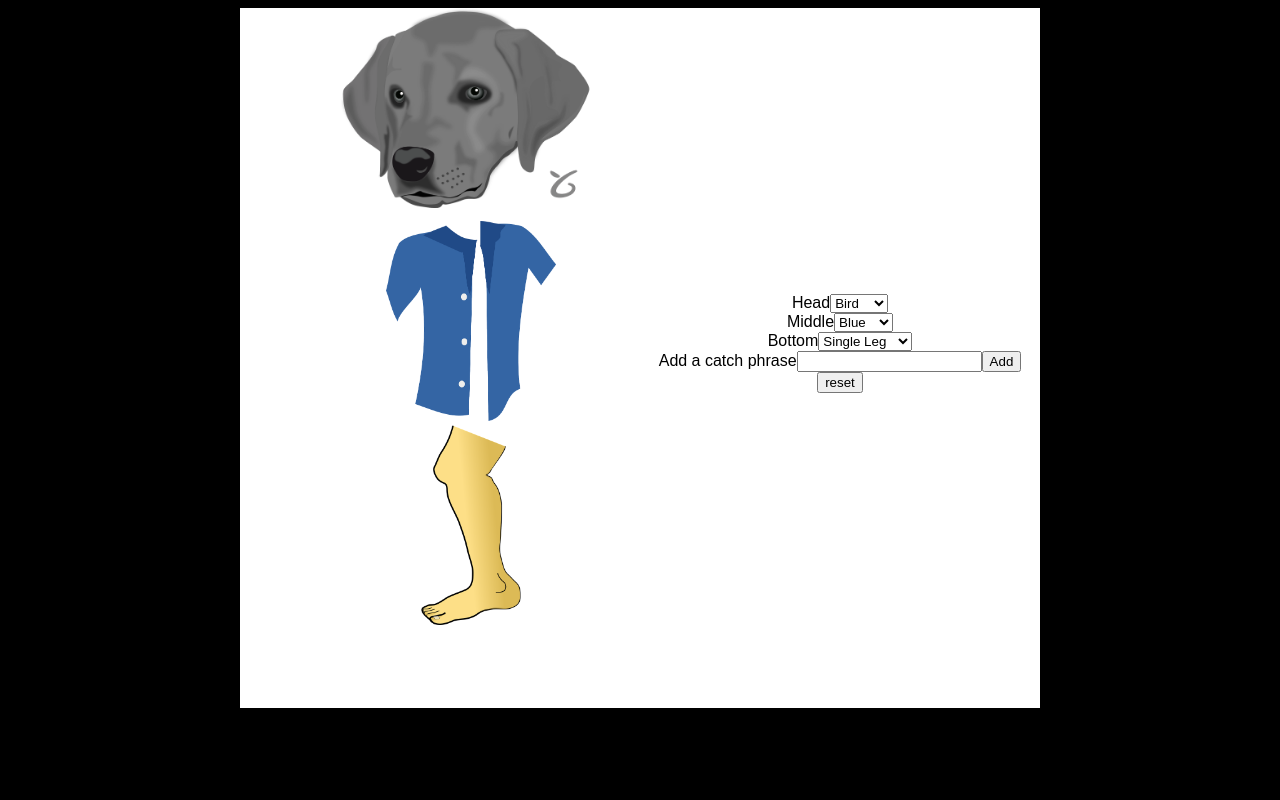
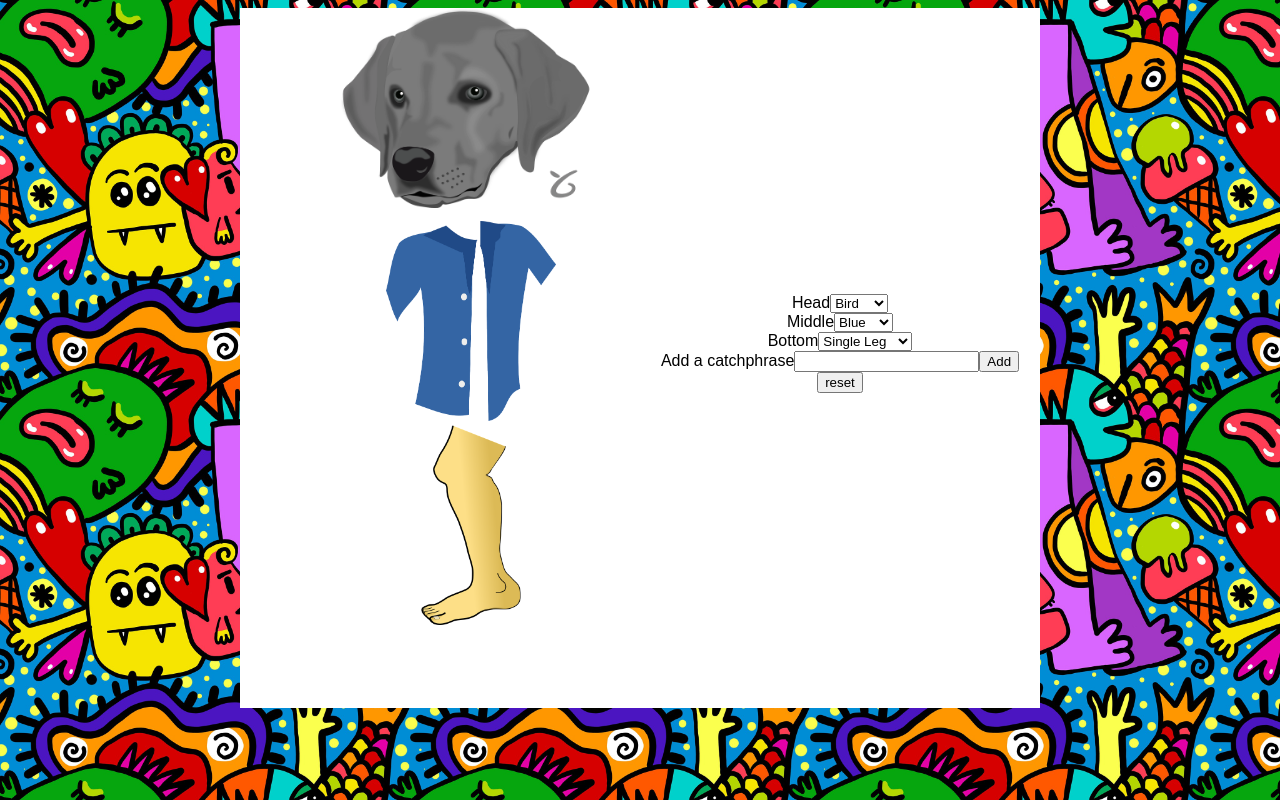
Before and after one commit to Bradley-Bird/character_designer_react, a React (Create React App) app: page / in a window 1280 px wide. Built offline with nearby package versions, Linux system fonts and the light colour scheme.

Commit message:
input feild properly clearing when adding catchphrase, reset button clears catchphrase array

```diff
--- a/src/components/Dropdown/Dropdown.js
+++ b/src/components/Dropdown/Dropdown.js
@@ -15,7 +15,7 @@ export default function Dropdown({
     setCatchphraseArray((prevState) => [...prevState, catchphrase]);
 
     setCatchphrase('');
-    // inputRef.target.textContent = '';
+    inputRef.current.value = '';
   };
   return (
     <div className="left">
@@ -48,7 +48,7 @@ export default function Dropdown({
         </label>
         <form>
           <label>
-            Add a catch phrase
+            Add a catchphrase
             <input
               id="catchphrase-input"
               ref={inputRef}
--- a/src/index.css
+++ b/src/index.css
@@ -32,7 +32,8 @@ body {
   --footer-height: 25px;
 
   font-family: 'Titillium Web', sans-serif;
-  background-color: black;
+  background-image: url(bg.jpeg);
+  /* background-color: rgb(211, 74, 74) */
   background-size: 400px;
 }
 
```
Also changed, not shown: src/bg.jpeg (renamed from public/assets/bg.jpeg), 1 other file (tests, documents, lock files or other folders).
